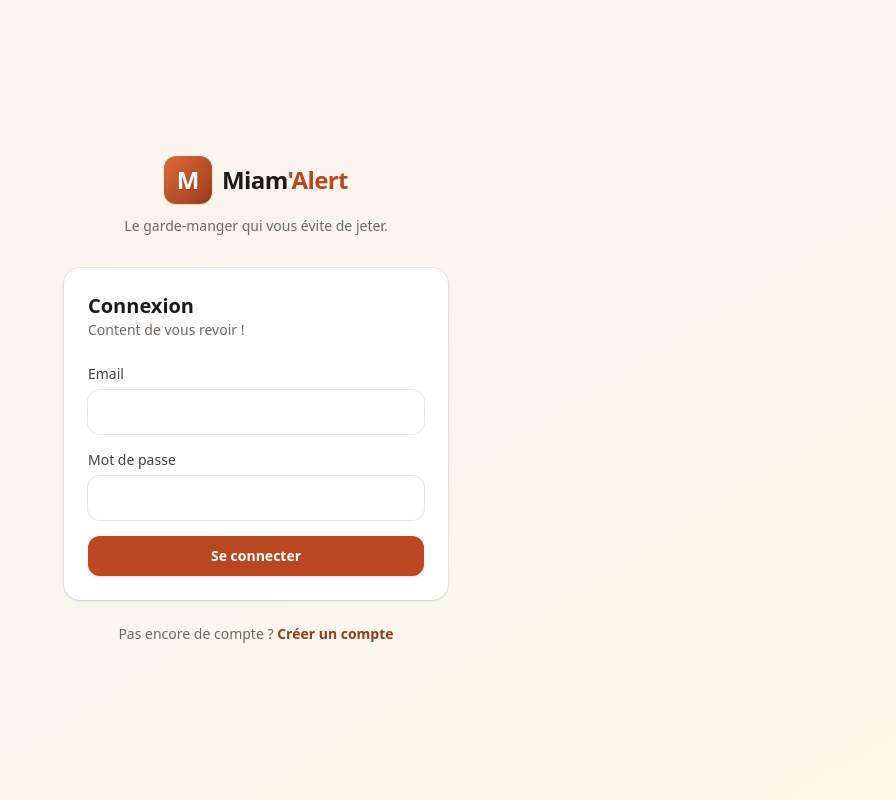
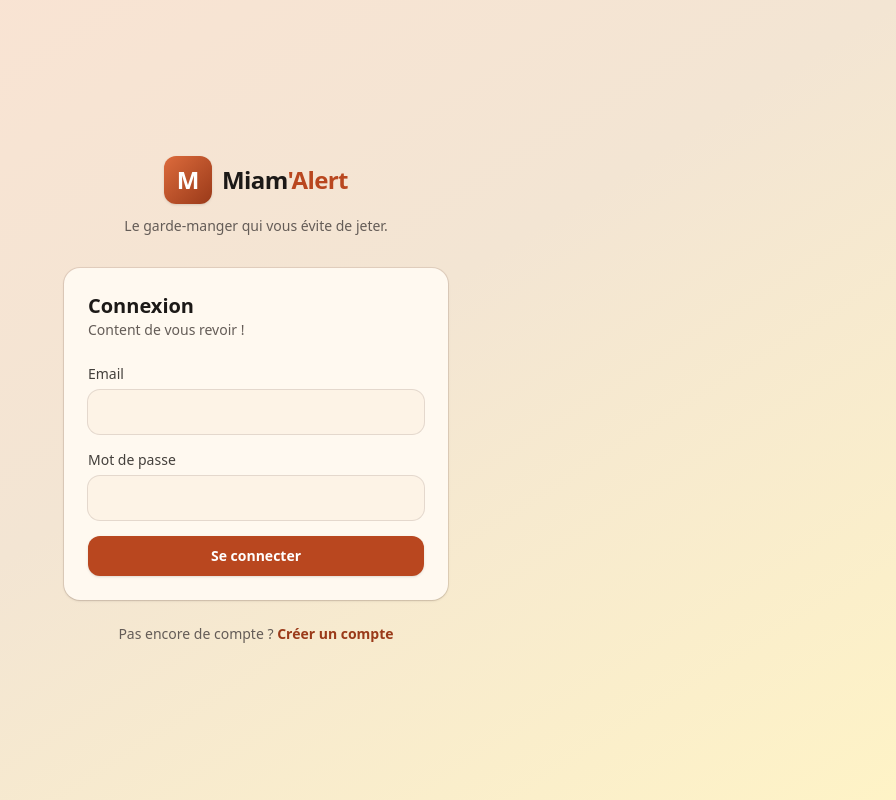
Before and after one commit to BaKabo77/Miam-Alert, a React (Vite) app in the folder frontend/: page /login in a window 1280 px wide. Shown: the whole page, without its empty margins (384-1280 px from the left). Built offline with nearby package versions, Linux system fonts and the light colour scheme; no server answers.

Commit message:
[UPDATE] front : fond sable, cartes ivoire et barre du haut terre cuite

```diff
--- a/frontend/src/components/AuthLayout.tsx
+++ b/frontend/src/components/AuthLayout.tsx
@@ -11,7 +11,7 @@ interface AuthLayoutProps {
 // Cadre des pages de connexion et d'inscription : fond dégradé et carte centrée.
 export function AuthLayout({ title, subtitle, children, footer }: AuthLayoutProps) {
   return (
-    <div className="grid min-h-dvh place-items-center bg-linear-to-br from-brand-50 via-surface to-amber-50 px-4 py-10">
+    <div className="grid min-h-dvh place-items-center bg-linear-to-br from-brand-100 via-surface to-amber-100 px-4 py-10">
       <div className="w-full max-w-sm">
         <div className="mb-8 text-center">
           <Logo size="lg" />
--- a/frontend/src/components/Logo.tsx
+++ b/frontend/src/components/Logo.tsx
@@ -1,18 +1,27 @@
+interface LogoProps {
+  size?: 'md' | 'lg';
+  // "inverse" : version claire, pour un fond terre cuite (barre du haut).
+  variant?: 'default' | 'inverse';
+}
+
 // Logo de l'application : le pictogramme (le même que l'icône de la PWA) et le nom.
-export function Logo({ size = 'md' }: { size?: 'md' | 'lg' }) {
+export function Logo({ size = 'md', variant = 'default' }: LogoProps) {
   const mark = size === 'lg' ? 'h-12 w-12 text-2xl' : 'h-8 w-8 text-base';
   const text = size === 'lg' ? 'text-2xl' : 'text-lg';
+  const inverse = variant === 'inverse';
 
   return (
     <span className="inline-flex items-center gap-2.5">
       <span
         aria-hidden="true"
-        className={`grid place-items-center rounded-xl bg-linear-to-br from-brand-500 to-brand-700 font-extrabold text-white shadow-sm ${mark}`}
+        className={`grid place-items-center rounded-xl font-extrabold shadow-sm ${mark} ${
+          inverse ? 'bg-card text-brand-600' : 'bg-linear-to-br from-brand-500 to-brand-700 text-white'
+        }`}
       >
         M
       </span>
-      <span className={`font-extrabold tracking-tight text-ink-900 ${text}`}>
-        Miam<span className="text-brand-600">'Alert</span>
+      <span className={`font-extrabold tracking-tight ${text} ${inverse ? 'text-white' : 'text-ink-900'}`}>
+        Miam<span className={inverse ? 'text-amber-200' : 'text-brand-600'}>'Alert</span>
       </span>
     </span>
   );
--- a/frontend/src/index.css
+++ b/frontend/src/index.css
@@ -22,12 +22,14 @@
      d'au moins 4,5:1 sur fond clair (accessibilité WCAG AA) ; ink-400 réservé aux
      indications non essentielles (texte d'exemple des champs). */
   --color-ink-400: #a8a29e;
-  --color-ink-500: #6f6863;
+  --color-ink-500: #645c57;
   --color-ink-700: #44403c;
   --color-ink-900: #1c1917;
 
-  /* Fond crème. */
-  --color-surface: #fbf6ef;
+  /* Fond sable, cartes ivoire et champs beige : des tons chauds plutôt que du blanc pur. */
+  --color-surface: #f3e5d3;
+  --color-card: #fff9f0;
+  --color-field: #fdf3e6;
 }
 
 @layer base {
@@ -39,7 +41,7 @@
 /* Styles réutilisés dans toute l'application : un bouton ou un champ a le même aspect partout.
    Avec Tailwind 4, @utility déclare une classe maison qu'on peut aussi réutiliser dans une autre (@apply). */
 @utility card {
-  @apply rounded-2xl bg-white shadow-sm ring-1 ring-black/5;
+  @apply rounded-2xl bg-card shadow-sm ring-1 ring-brand-900/10;
 }
 
 @utility btn {
@@ -53,7 +55,7 @@
 }
 
 @utility btn-secondary {
-  @apply btn bg-white text-ink-700 ring-1 ring-black/10 hover:bg-ink-400/10;
+  @apply btn bg-card text-ink-700 ring-1 ring-brand-900/15 hover:bg-brand-50;
 }
 
 @utility label {
@@ -61,12 +63,12 @@
 }
 
 @utility input {
-  @apply block w-full rounded-xl border-0 bg-white px-3.5 py-2.5 text-ink-900 ring-1 ring-black/10
+  @apply block w-full rounded-xl border-0 bg-field px-3.5 py-2.5 text-ink-900 ring-1 ring-brand-900/15
     placeholder:text-ink-400 focus:ring-2 focus:ring-brand-500 focus:outline-none;
 }
 
 @utility chip {
-  @apply rounded-full bg-white px-3 py-1.5 text-xs font-semibold text-ink-700 ring-1 ring-black/10 transition
+  @apply rounded-full bg-field px-3 py-1.5 text-xs font-semibold text-ink-700 ring-1 ring-brand-900/15 transition
     hover:bg-brand-50 hover:text-brand-700 hover:ring-brand-200;
 }
 
--- a/frontend/src/pages/AddItemPage.tsx
+++ b/frontend/src/pages/AddItemPage.tsx
@@ -74,7 +74,7 @@ export function AddItemPage() {
             <img
               src={scanned.imageUrl}
               alt=""
-              className="h-16 w-16 rounded-xl bg-white object-contain ring-1 ring-black/5"
+              className="h-16 w-16 rounded-xl bg-card object-contain ring-1 ring-brand-900/10"
             />
           )}
           <div className="min-w-0">
@@ -129,11 +129,11 @@ export function AddItemPage() {
         <fieldset>
           <legend className="label">Type de date</legend>
           {/* Deux boutons radio présentés comme un sélecteur : has-checked colore l'option choisie. */}
-          <div className="grid grid-cols-2 gap-1 rounded-xl bg-black/5 p-1">
+          <div className="grid grid-cols-2 gap-1 rounded-xl bg-brand-900/8 p-1">
             {EXPIRY_TYPES.map((option) => (
               <label
                 key={option.value}
-                className="cursor-pointer rounded-lg px-3 py-2 text-center transition has-checked:bg-white has-checked:shadow-sm has-focus-visible:outline-2 has-focus-visible:outline-brand-600"
+                className="cursor-pointer rounded-lg px-3 py-2 text-center transition has-checked:bg-card has-checked:shadow-sm has-focus-visible:outline-2 has-focus-visible:outline-brand-600"
               >
                 <input
                   type="radio"
--- a/frontend/src/pages/InventoryPage.tsx
+++ b/frontend/src/pages/InventoryPage.tsx
@@ -51,9 +51,9 @@ export function InventoryPage() {
 function Summary({ items }: { items: PantryItem[] }) {
   const count = (...levels: PantryItem['urgency'][]) => items.filter((item) => levels.includes(item.urgency)).length;
   const tiles = [
-    { label: 'Périmés', value: count('EXPIRED'), className: 'from-red-50 to-white text-red-700' },
-    { label: 'À manger vite', value: count('URGENT', 'PAST_BEST_BEFORE'), className: 'from-amber-50 to-white text-amber-800' },
-    { label: 'Cette semaine', value: count('SOON'), className: 'from-yellow-50 to-white text-yellow-800' },
+    { label: 'Périmés', value: count('EXPIRED'), className: 'from-red-100 to-card text-red-700' },
+    { label: 'À manger vite', value: count('URGENT', 'PAST_BEST_BEFORE'), className: 'from-amber-100 to-card text-amber-800' },
+    { label: 'Cette semaine', value: count('SOON'), className: 'from-yellow-100 to-card text-yellow-800' },
   ];
 
   return (
--- a/frontend/src/pantry/PantryItemRow.tsx
+++ b/frontend/src/pantry/PantryItemRow.tsx
@@ -68,7 +68,7 @@ export function PantryItemRow({ item }: PantryItemRowProps) {
         </div>
       </div>
 
-      <div className="mt-3 flex justify-end gap-1 border-t border-black/5 pt-2">
+      <div className="mt-3 flex justify-end gap-1 border-t border-brand-900/10 pt-2">
         {ACTIONS.map((action) => (
           <button
             key={action.status}
@@ -103,7 +103,7 @@ function Thumbnail({ item }: { item: PantryItem }) {
         src={item.product.imageUrl}
         alt=""
         loading="lazy"
-        className="h-14 w-14 shrink-0 rounded-xl bg-white object-contain ring-1 ring-black/5"
+        className="h-14 w-14 shrink-0 rounded-xl bg-card object-contain ring-1 ring-brand-900/10"
       />
     );
   }
--- a/frontend/vite.config.ts
+++ b/frontend/vite.config.ts
@@ -21,7 +21,7 @@ export default defineConfig({
         lang: 'fr',
         start_url: '/',
         display: 'standalone',
-        background_color: '#fbf6ef',
+        background_color: '#f3e5d3',
         theme_color: '#b9471f',
         icons: [
           { src: 'pwa-192.png', sizes: '192x192', type: 'image/png' },
```
Also changed, not shown: frontend/src/components/AppLayout.tsx (+5 -5 lines).
